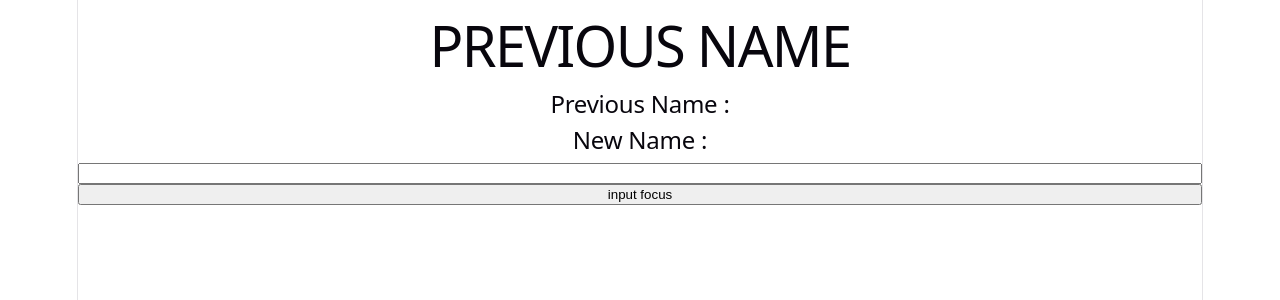
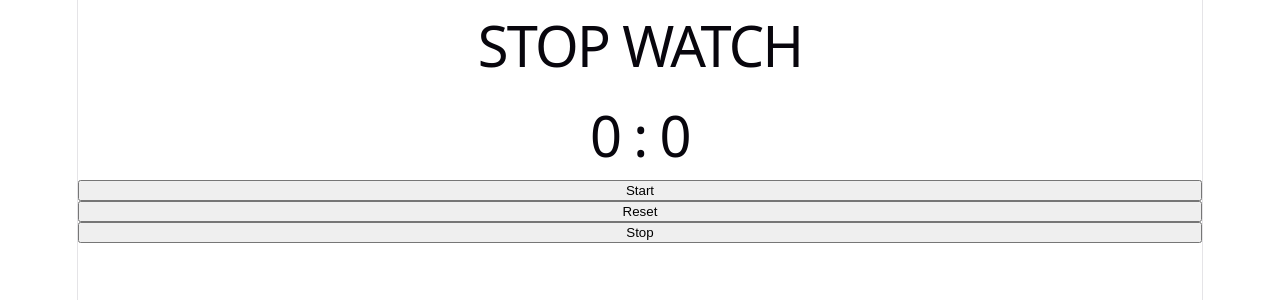
Before and after one commit to sakhlane/180-days-fullstack-challenge-27-july-2026-, a React (Vite) app in the folder React-js/Learning-ReactJs/: page / in a window 1280 px wide. Shown: the top 300 px of the page. Built offline with nearby package versions, Linux system fonts and the light colour scheme.

Commit message:
react js continues

```diff
--- a/React-js/Learning-ReactJs/src/App.jsx
+++ b/React-js/Learning-ReactJs/src/App.jsx
@@ -20,7 +20,7 @@ import InputFocus from './Components/day 8 of react ( useRef )/InputFocus.jsx'
 import RefCounter from './Components/day 8 of react ( useRef )/RefCounter.jsx'
 import AddmissionForm from './Components/day 8 of react ( useRef )/AddmissionForm.jsx'
 import PreviousName from './Components/day 8 of react ( useRef )/PreviousName.jsx'
-
+import StopWatch from './Components/day 10 of react ( stop-watch  project )/StopWatch.jsx'
 
 function App() {
   function handleClick (){
@@ -48,7 +48,8 @@ return (
         {/* <InputFocus/> */}
         {/* <RefCounter/> */}
         {/* <AddmissionForm/> */}
-        <PreviousName/>
+        {/* <PreviousName/> */}
+        <StopWatch/>
     </>
   )
 }
--- /dev/null
+++ b/React-js/Learning-ReactJs/src/Components/day 10 of react ( stop-watch  project )/StopWatch.jsx
@@ -0,0 +1,42 @@
+import {useState , useRef , useEffect} from 'react';
+function StopWatch () {
+    const [seconds, setSeconds] = useState(0);
+    const [minutes, setMinutes] = useState(0);
+    const  timeRef = useRef(null)
+    const secondsRef = useRef(seconds);
+    // function start Timer
+     function startTimer (){
+        if(timeRef.current !== null){
+            return ;
+        }
+         timeRef.current = setInterval(()=>{
+            setSeconds((preSec) => {
+                 if(preSec === 59){
+                 return 0;
+            }
+              return   preSec + 1 } )
+
+              if(secondsRef.current === 59){
+                  setMinutes((preMin) => preMin + 1);
+                  setSeconds(0)
+              }
+        },1000)
+
+     }
+
+     function stopTimer(){
+        clearInterval(timeRef.current);
+        timeRef.current = null;
+     }
+
+    return (
+        <>
+            <h1>STOP WATCH</h1>
+            <h1>{minutes} : {seconds}</h1>
+            <button onClick={startTimer} >Start</button>
+            <button>Reset</button>
+            <button onClick={stopTimer}>Stop</button>
+        </>
+    )
+}
+export default StopWatch;
```
